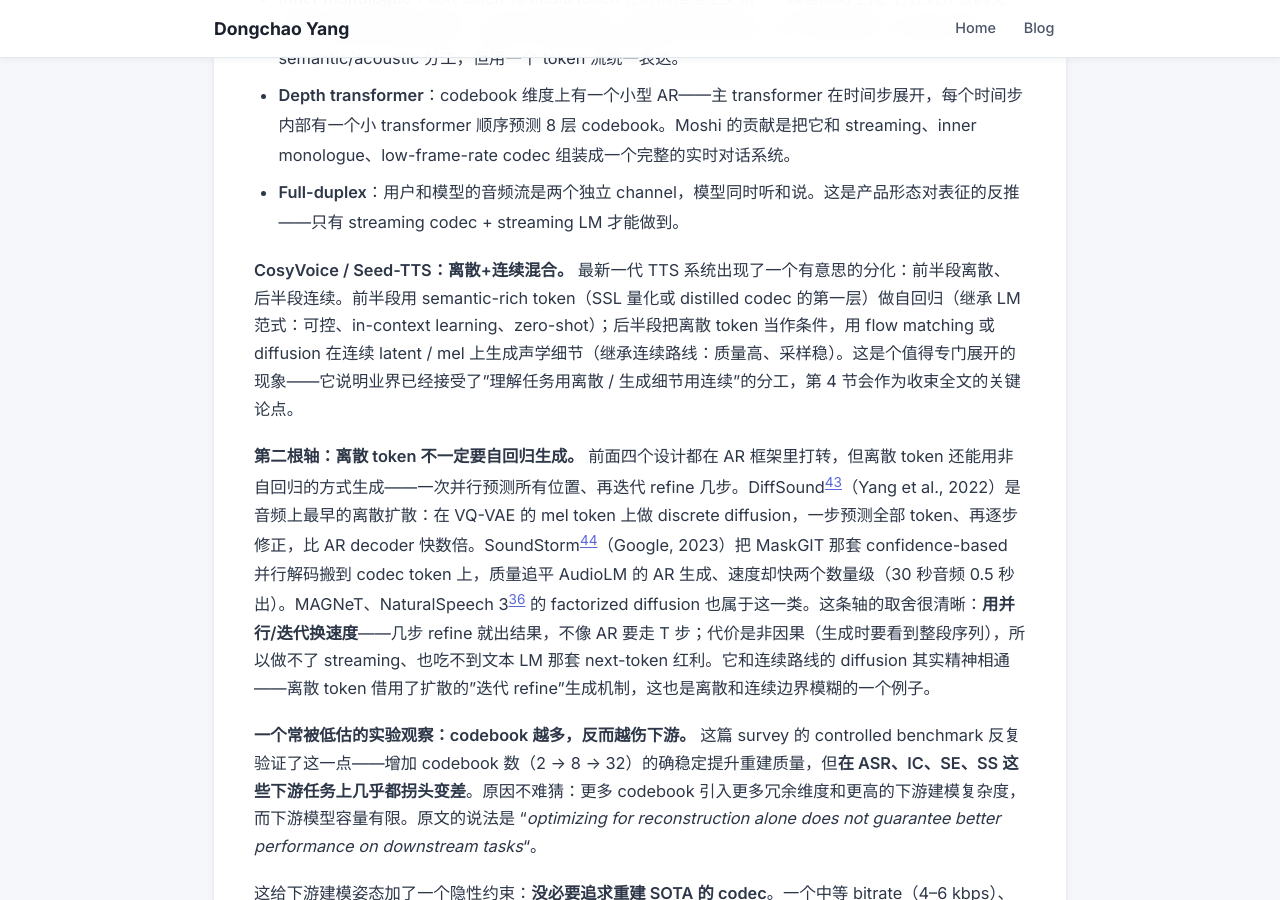
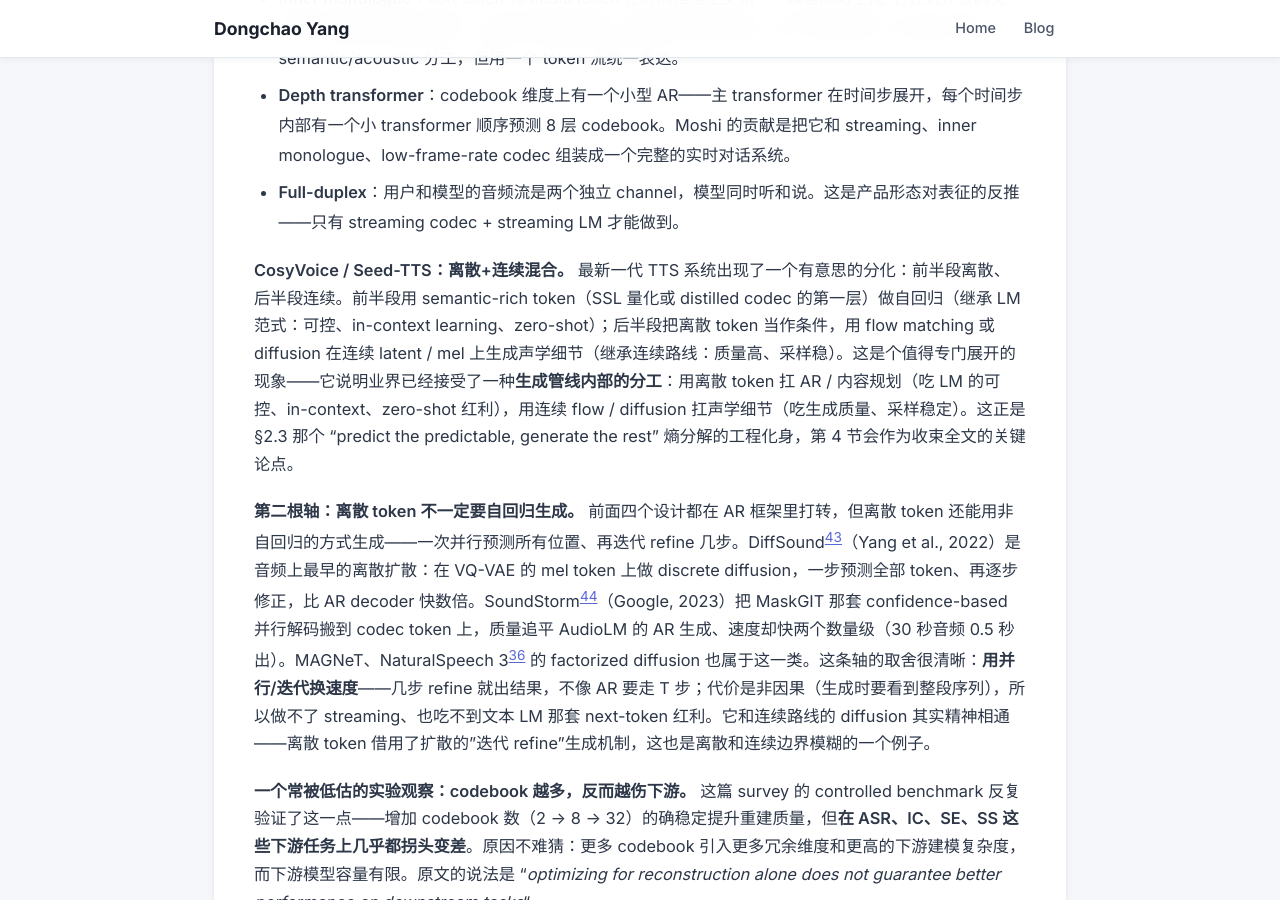
Before and after one commit to yangdongchao/yangdongchao.github.io, a Jekyll site: the page built from _posts/2026-06-09-audio-latent-space.md, in a window 1280 px wide and 900 px high, scrolled down 21132 px. Built offline with Jekyll 4.4.1, drawn with Linux system fonts in a browser that asks for light colours.

Commit message:
Blog: fix CosyVoice/Seed-TTS framing (generation-pipeline split, not understanding-vs-generation)
The "discrete for understanding / continuous for generation" claim was wrong and
contradicted §4.2 (continuous leads on understanding). Reframed as the in-pipeline
split — discrete AR for content, continuous flow/diffusion for acoustic detail —
the engineering incarnation of §2.3's entropy decomposition.

Co-Authored-By: Claude Opus 4.8 (1M context) <noreply@anthropic.com>

```diff
--- a/_posts/2026-06-09-audio-latent-space.md
+++ b/_posts/2026-06-09-audio-latent-space.md
@@ -352,7 +352,7 @@ RVQ 真正有意思的地方不是容量本身，而是层级带来的**意外
 - **Depth transformer**：codebook 维度上有一个小型 AR——主 transformer 在时间步展开，每个时间步内部有一个小 transformer 顺序预测 8 层 codebook。Moshi 的贡献是把它和 streaming、inner monologue、low-frame-rate codec 组装成一个完整的实时对话系统。
 - **Full-duplex**：用户和模型的音频流是两个独立 channel，模型同时听和说。这是产品形态对表征的反推——只有 streaming codec + streaming LM 才能做到。
 
-**CosyVoice / Seed-TTS：离散+连续混合。** 最新一代 TTS 系统出现了一个有意思的分化：前半段离散、后半段连续。前半段用 semantic-rich token（SSL 量化或 distilled codec 的第一层）做自回归（继承 LM 范式：可控、in-context learning、zero-shot）；后半段把离散 token 当作条件，用 flow matching 或 diffusion 在连续 latent / mel 上生成声学细节（继承连续路线：质量高、采样稳）。这是个值得专门展开的现象——它说明业界已经接受了"理解任务用离散 / 生成细节用连续"的分工，第 4 节会作为收束全文的关键论点。
+**CosyVoice / Seed-TTS：离散+连续混合。** 最新一代 TTS 系统出现了一个有意思的分化：前半段离散、后半段连续。前半段用 semantic-rich token（SSL 量化或 distilled codec 的第一层）做自回归（继承 LM 范式：可控、in-context learning、zero-shot）；后半段把离散 token 当作条件，用 flow matching 或 diffusion 在连续 latent / mel 上生成声学细节（继承连续路线：质量高、采样稳）。这是个值得专门展开的现象——它说明业界已经接受了一种**生成管线内部的分工**：用离散 token 扛 AR / 内容规划（吃 LM 的可控、in-context、zero-shot 红利），用连续 flow / diffusion 扛声学细节（吃生成质量、采样稳定）。这正是 §2.3 那个 "predict the predictable, generate the rest" 熵分解的工程化身，第 4 节会作为收束全文的关键论点。
 
 **第二根轴：离散 token 不一定要自回归生成。** 前面四个设计都在 AR 框架里打转，但离散 token 还能用非自回归的方式生成——一次并行预测所有位置、再迭代 refine 几步。DiffSound[^diffsound]（Yang et al., 2022）是音频上最早的离散扩散：在 VQ-VAE 的 mel token 上做 discrete diffusion，一步预测全部 token、再逐步修正，比 AR decoder 快数倍。SoundStorm[^soundstorm]（Google, 2023）把 MaskGIT 那套 confidence-based 并行解码搬到 codec token 上，质量追平 AudioLM 的 AR 生成、速度却快两个数量级（30 秒音频 0.5 秒出）。MAGNeT、NaturalSpeech 3[^ns3] 的 factorized diffusion 也属于这一类。这条轴的取舍很清晰：**用并行/迭代换速度**——几步 refine 就出结果，不像 AR 要走 T 步；代价是非因果（生成时要看到整段序列），所以做不了 streaming、也吃不到文本 LM 那套 next-token 红利。它和连续路线的 diffusion 其实精神相通——离散 token 借用了扩散的"迭代 refine"生成机制，这也是离散和连续边界模糊的一个例子。
 
```
Also changed, not shown: _posts/2026-06-09-audio-latent-space-en.md (+1 -1 lines).
